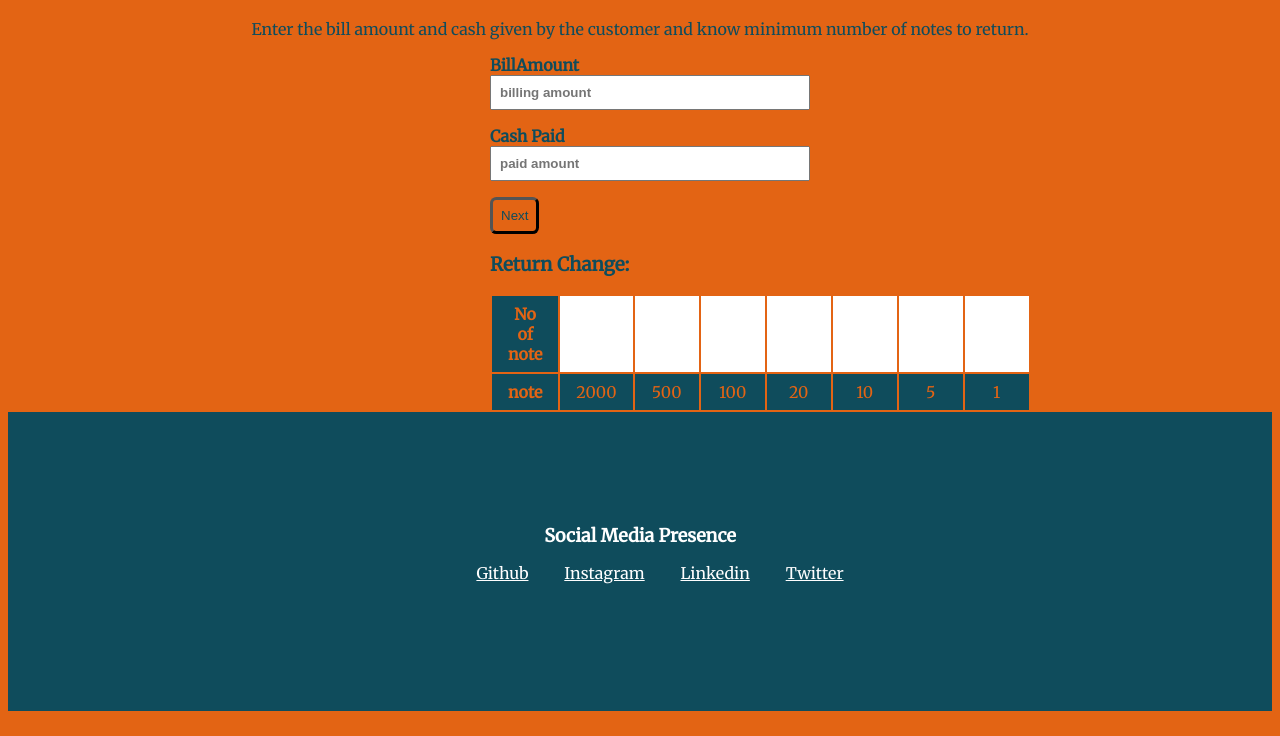
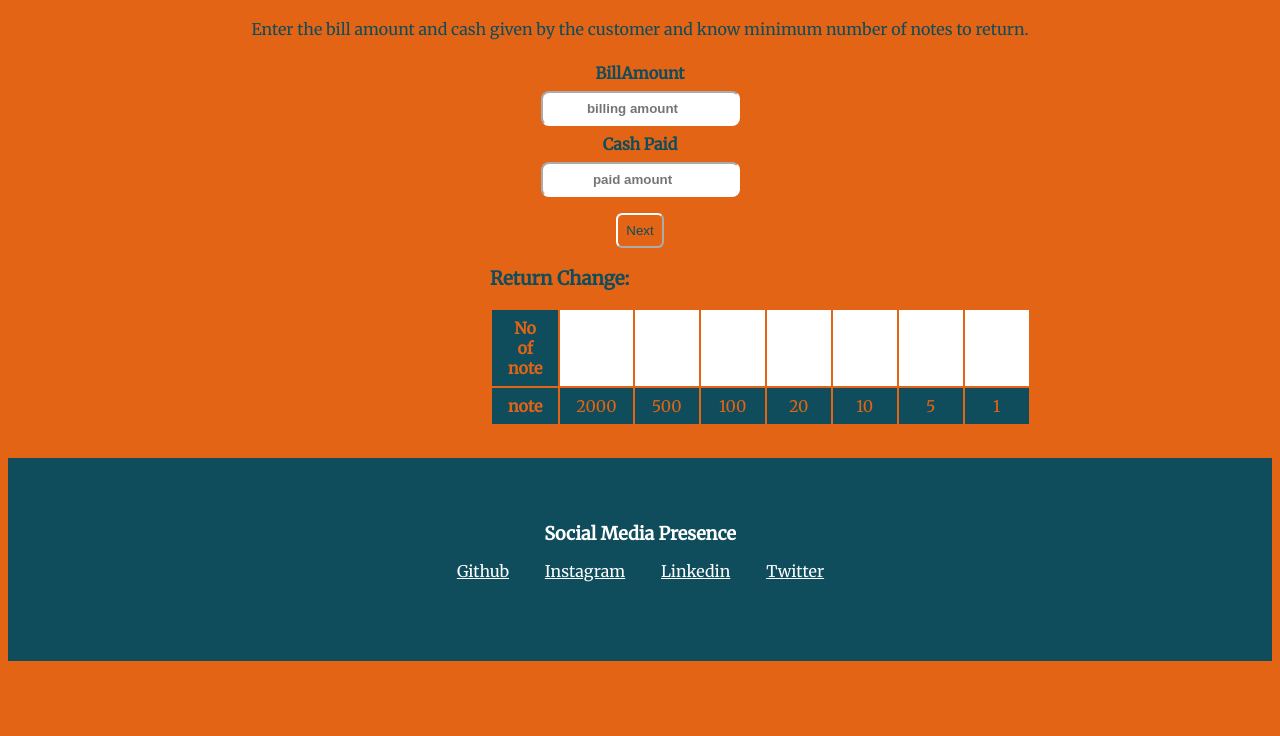
Before and after one commit to kumarsaket601/neogcamp-project1-cash, a plain HTML site: page index.html in a window 1280 px wide. Shown: the part 64-800 px from the top of the page. Drawn offline with Linux system fonts and the light colour scheme.

Commit message:
update style css

```diff
--- a/style.css
+++ b/style.css
@@ -29,23 +29,28 @@ h1,p{
 input,label{
       display: block;
       font-weight: bold;
+      text-align: center;
+      padding: 0.5rem;
 
 }
 input{
-    margin-bottom: 1rem;
+
+    border-color: white;
+    border-radius: 0.5rem;
     max-width: 600px;
     padding: 0.5rem;
-    width: 100%;
+    margin: auto;
 }
 
 #btn-check{
-    margin-top: 1rem;
+    display: block;
     margin: auto;
     background-color: transparent;
     color: var(--secondary-color);
-    padding: 0.5rem;
-    border-width: medium;
+    padding: 0.5rem 0.5rem;
+
     border-radius: 0.4rem;
+    border-color: white;
 }
 
 
@@ -53,8 +58,11 @@ input{
     padding: 1rem 2rem;
     background-color: white;
 }
+
 th,td{
-    margin: auto;
+
+
+
     padding: 0.5rem 1rem;
     background-color: var(--secondary-color);
     color: var(--primary-color);
@@ -62,7 +70,10 @@ th,td{
 }
 .output{
 
-    align-content: center;
+
+
+    margin: auto;
+
 }
 /** footer**/
 .list-non-bullet {
@@ -77,9 +88,10 @@ th,td{
 
 .footer {
     background-color: var(--secondary-color);
-    padding: 7rem 1rem;
+    padding: 4rem 1rem;
     text-align: center;
     color: white;
+    margin-top: 2rem;
 
 }
 
@@ -88,7 +100,7 @@ th,td{
 }
 
 .footer ul {
-    padding-inline-start: opx;
+    padding-inline-start: 1px;
 }
 
 .footer .footer-header {
```
